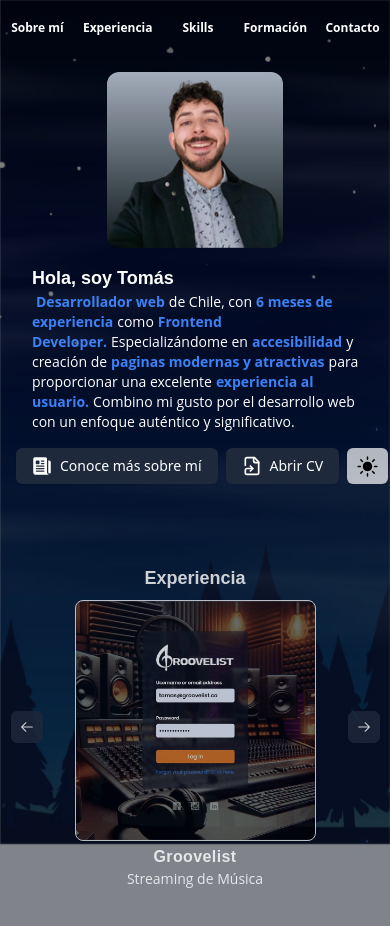
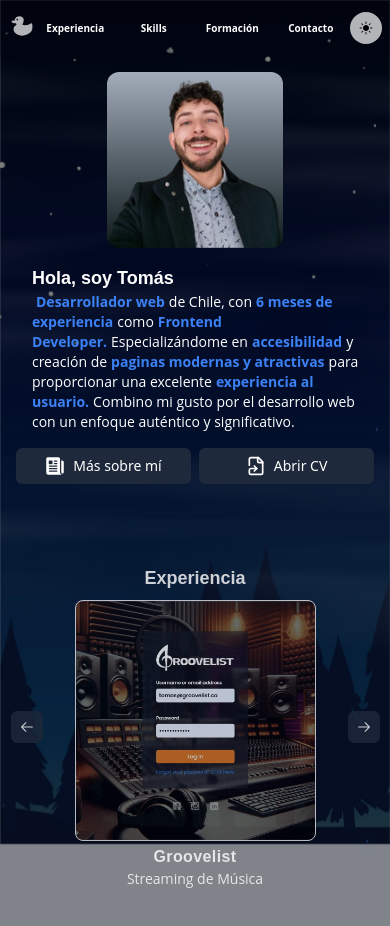
Before and after one commit to tomasild/portfolio-vercel, a React (Vite) app: page / in a window 390 px wide. Shown: the top 926 px of the page. Built offline with nearby package versions, Linux system fonts and the light colour scheme.

Commit message:
add ThemeToggle on Nav

```diff
--- a/src/components/demo/About.jsx
+++ b/src/components/demo/About.jsx
@@ -6,6 +6,7 @@ import { Button } from "@/components/ui/button";
 import { IoNewspaper } from "react-icons/io5";
 import { LuFileSymlink } from "react-icons/lu";
 import CV from "/cv-tomasild.pdf";
+import duck from "../../../public/duck.svg"
 
 const accent =
   "text-primary-foreground bg-primary px-1 mx-1 rounded-md dark:text-primary dark:bg-transparent dark:px-0";
@@ -50,7 +51,7 @@ function About() {
             className="w-full bg-accent text-white hover:bg-primary dark:bg-secondary dark:hover:bg-primary"
           >
             <IoNewspaper className="mr-2" size={20} />
-            Conoce más sobre mí
+            Más sobre mí
           </Button>
         </Link>
         <a
@@ -66,7 +67,9 @@ function About() {
             <LuFileSymlink className="mr-2 w-5 h-5 font-bold" /> Abrir CV
           </Button>
         </a>
-        <ThemeToggle />
+        <div className="flex-1 hidden sm:block lg:block md:block">
+          <ThemeToggle />
+        </div>
       </section>
     </article>
   );
--- a/src/components/demo/ThemeToggle.jsx
+++ b/src/components/demo/ThemeToggle.jsx
@@ -16,19 +16,21 @@ const ThemeToggle = () => {
   return (
     <Button
       variant="primary"
-      className={`cursor-pointer p-2 flex rounded-md ${
-        theme === "light" ? "bg-transparent border-2 border-black text-black" : "bg-white bg-opacity-70 text-black"
+      className={`cursor-pointer p-2 w-8 h-8 lg:w-full lg:h-full flex rounded-full ${
+        theme === "light"
+          ? "bg-black bg-opacity-60 text-white hover:bg-opacity-100"
+          : "bg-white bg-opacity-70 text-black hover:bg-opacity-100"
       }`} // Clases dinamicas
       onClick={toggleTheme}
     >
       {theme === "light" ? (
         <>
-          <IoIosMoon size={20} />
+          <IoIosMoon size={18} />
           {/* <span className="ml-2">Modo oscuro</span>  */}
         </>
       ) : (
         <>
-          <IoIosSunny size={25} />
+          <IoIosSunny size={18} />
           {/* <span className="ml-2">Modo claro</span>  */}
         </>
       )}
--- a/src/components/layout/Header.jsx
+++ b/src/components/layout/Header.jsx
@@ -1,6 +1,8 @@
 // En el componente Header.js
-import React from "react";
 import { HashLink as Link } from "react-router-hash-link";
+import ThemeToggle from "../demo/ThemeToggle";
+import duck from "../../../public/duck.svg";
+import React, { useState } from "react";
 
 function Header() {
   const scrollToSection = (id) => {
@@ -14,19 +16,42 @@ function Header() {
     }
   };
 
+  const [isFlipped, setIsFlipped] = useState(false); // Estado para controlar la clase de flip
+
+  const scrollToTop = () => {
+    setIsFlipped(true); // Agrega la clase de flip al hacer clic
+    window.scrollTo({
+      top: 0,
+      behavior: "smooth",
+    });
+    setTimeout(() => {
+      setIsFlipped(false);
+    }, 1000);
+  };
+
   return (
     <nav aria-label="Main navigation">
-      <ul className="flex w-full py-2 justify-between items-center h-14">
-        <li className="flex-1">
+      <ul className="flex w-full py-1 justify-between items-center h-14">
+        <li className="block pl-2 sm:pl-6 hover:text-primary focus:text-primary font-semibold">
+          <button
+            onClick={scrollToTop}
+            className={`focus:outline-none ${
+              isFlipped ? "flip-animation" : ""
+            }`}
+          >
+            <img src={duck} alt="Duck" className="h-7 w-7  opacity-70 active:opacity-100" />
+          </button>
+        </li>
+        {/* <li className="flex-1">
           <Link
             smooth
             to="/#sobre-mi"
             onClick={() => scrollToSection("sobre-mi")}
-            className="block text-center px-2 sm:px-4 hover:text-primary focus:text-primary font-semibold"
+            className="block px-2 sm:px-4 hover:text-primary focus:text-primary font-semibold"
           >
             Sobre mí
           </Link>
-        </li>
+        </li> */}
         <li className="flex-1">
           <Link
             smooth
@@ -67,6 +92,9 @@ function Header() {
             Contacto
           </Link>
         </li>
+        <li className="pr-2 block sm:hidden md:hidden">
+          <ThemeToggle />
+        </li>
       </ul>
     </nav>
   );
--- a/src/index.css
+++ b/src/index.css
@@ -180,14 +180,13 @@ p,span {
 
 
 /* NAVBAR ANIMATION */
-
 nav {
   z-index: 100;
   color:white;
   position: sticky;
   top: 0px;
   left: 0px;
-  font-size: 12px;
+  font-size: 10px;
   background: rgba(2, 8, 23, 0.6);
 
   animation: enhance-header linear both;
@@ -195,15 +194,20 @@ nav {
   animation-range: 0 350px;
 }
 
+
+
 @keyframes enhance-header{
   to {
     backdrop-filter: blur(16px) saturate(180%);
     -webkit-backdrop-filter: blur(16px) saturate(180%);
     background: rgba(2, 8, 23, 0.4);
-    font-size: 10px;
+    font-size: 9px;
     color: rgba(255, 255, 255, 0.9);
   }
 }
+
+
+/* estrellas */
 
 .noche {
   position: fixed;
@@ -276,3 +280,22 @@ nav {
   0% { transform: translateX(0); }
   100% { transform: translateX(300px); }
 }
+
+
+/*  Flip del pato */
+
+.flip-animation {
+  animation: flip 1s ease-in-out; /* Ajusta la duración y el tipo de animación según tus necesidades */
+}
+
+@keyframes flip {
+  0% {
+    transform: rotateY(0deg);
+  }
+  50% {
+    transform: rotateY(180deg);
+  }
+  100% {
+    transform: rotateY(360deg);
+  }
+}
```
